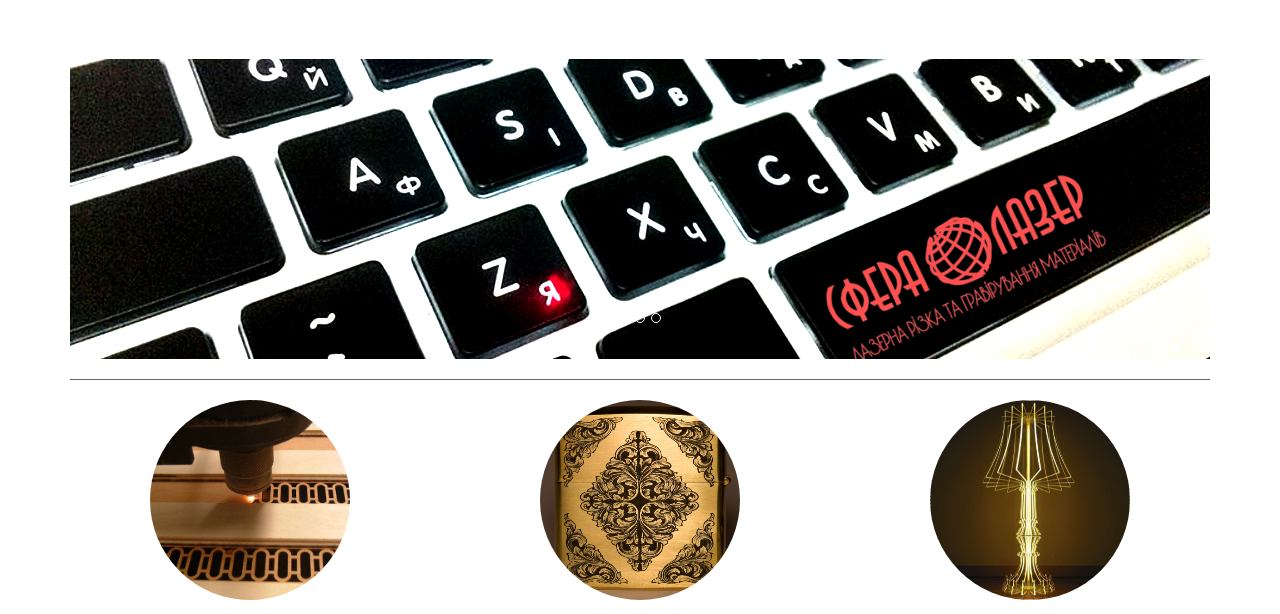
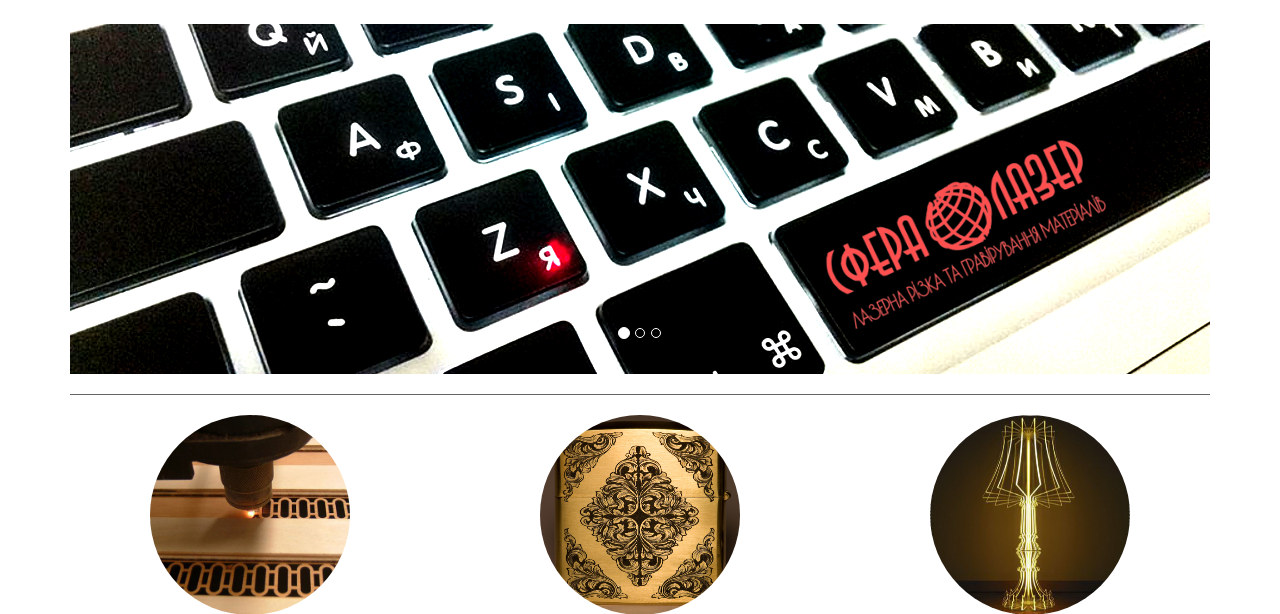
Before and after one commit to mushroom2/laserSite, a Django app: page / in a window 1280 px wide. Shown: the part 51-665 px from the top of the page. Run offline with Django 3.2, Linux system fonts and the light colour scheme; data that the repository does not hold is empty; parts of the project's set-up code (start-up, migrations or seed data) failed here and were passed over; some libraries are stand-ins or nearby versions.

Commit message:
banner fix

```diff
--- a/blog/static/blog/style.css
+++ b/blog/static/blog/style.css
@@ -63,9 +63,9 @@ h1{
     text-align: center;
 }
 
-.item{
-    height: 300px;
-    margin-top: 50px;
+.item{   /* карусель */
+    height: 350px;
+    margin-top: 15px;
 }
 .but1{
     top: 50%
```
